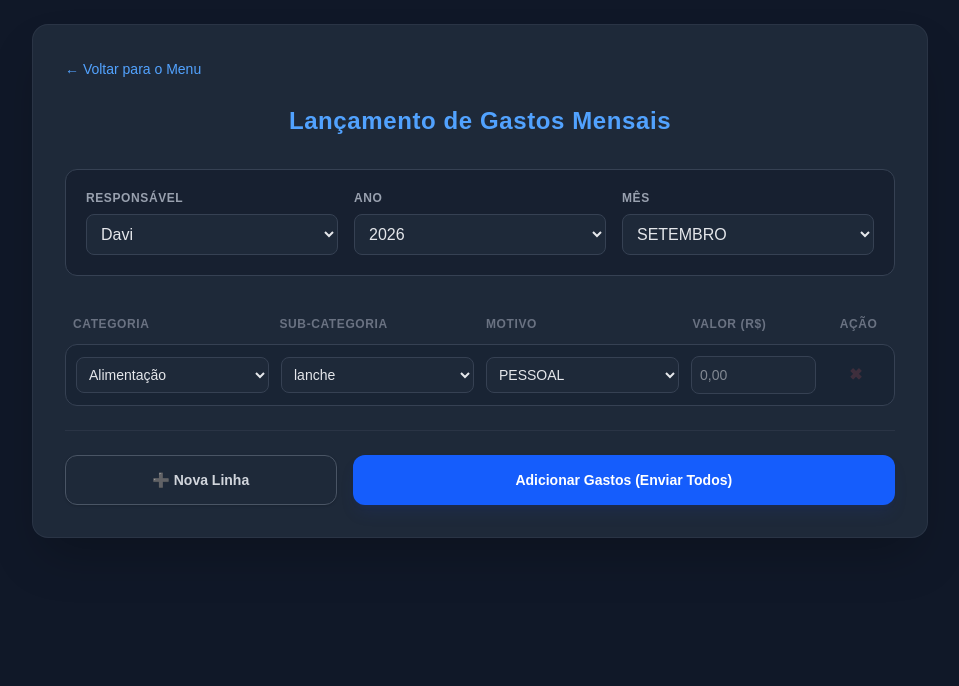
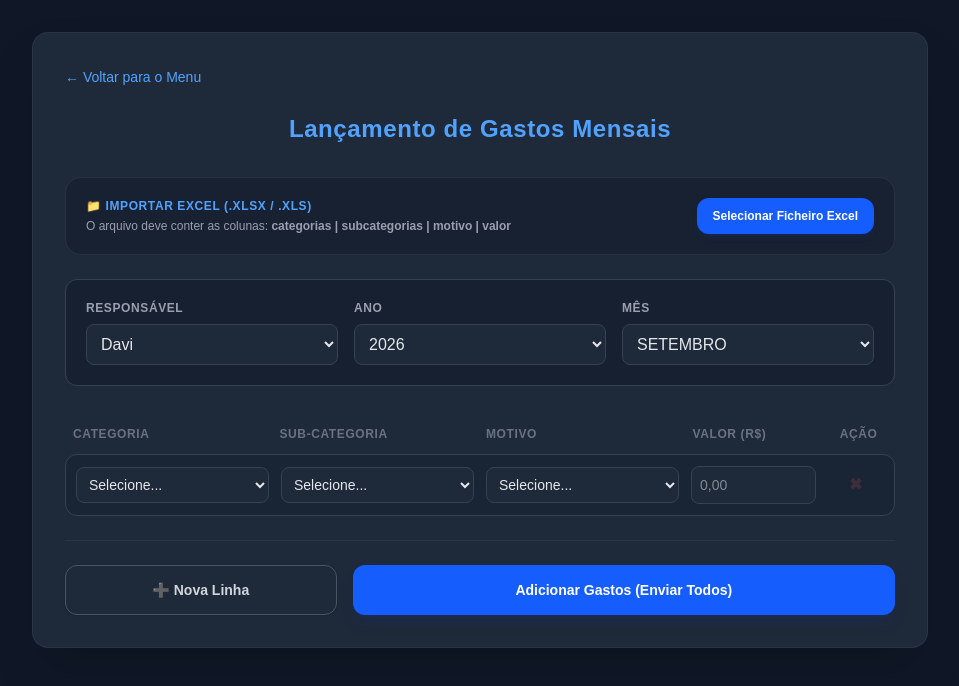
Before and after one commit to DaviGHeleno/Planejamento-Financeiro, a Next.js app in the folder frontend/: page /gastos in a window 1280 px wide. Shown: the top 686 px of the page, without its empty margins (160-1119 px from the left). Built offline with nearby package versions, Linux system fonts and the light colour scheme.

Commit message:
implementação importacao de Excel

```diff
--- a/frontend/src/app/gastos/page.tsx
+++ b/frontend/src/app/gastos/page.tsx
@@ -2,6 +2,7 @@
 
 import { useState } from 'react';
 import Link from 'next/link';
+import * as XLSX from 'xlsx';
 
 interface ItemGasto {
   id: string;
@@ -24,8 +25,9 @@ export default function GastosPage() {
   const subcategoriaOpcoes = ['carro', 'uber', 'restaurante', 'lanche', 'supermercado', 'beleza', 'terapia', 'remedio', 'passeios', 'hobbies', 'eventos', 'gym', 'esportes', 'mimos', 'compras', 'flock'];
   const motivoOpcoes = ['AMIGOS', 'ONE', 'FAMILIA', 'GASOLINA', 'CONSERTO', 'PESSOAL', 'DAVI', 'PRESENTE'];
 
+  // Inicia com campos vazios por padrão agora, obrigando a preencher
   const [itens, setItens] = useState<ItemGasto[]>([
-    { id: '1', categoria: 'Alimentação', subcategoria: 'lanche', motivo: 'PESSOAL', valor: '' }
+    { id: '1', categoria: '', subcategoria: '', motivo: '', valor: '' }
   ]);
 
   const adicionarLinha = () => {
@@ -33,9 +35,9 @@ export default function GastosPage() {
       ...prev,
       {
         id: Date.now().toString(),
-        categoria: prev[prev.length - 1]?.categoria || 'Alimentação',
-        subcategoria: prev[prev.length - 1]?.subcategoria || 'lanche',
-        motivo: prev[prev.length - 1]?.motivo || 'PESSOAL',
+        categoria: prev[prev.length - 1]?.categoria || '',
+        subcategoria: prev[prev.length - 1]?.subcategoria || '',
+        motivo: prev[prev.length - 1]?.motivo || '',
         valor: ''
       }
     ]);
@@ -59,6 +61,59 @@ export default function GastosPage() {
         adicionarLinha();
       }
     }
+  };
+
+  // Retorna string vazia se não encontrar ou se vier errado do Excel
+  const normalizarOpcaoRigorosa = (valor: string, opcoes: string[]) => {
+    if (!valor) return '';
+    const match = opcoes.find(opt => opt.toLowerCase() === valor.toLowerCase().trim());
+    return match || '';
+  };
+
+  const handleFileUpload = (e: React.ChangeEvent<HTMLInputElement>) => {
+    const file = e.target.files?.[0];
+    if (!file) return;
+
+    const reader = new FileReader();
+    reader.onload = (evt) => {
+      try {
+        const bstr = evt.target?.result;
+        const workbook = XLSX.read(bstr, { type: 'binary' });
+        const wsname = workbook.SheetNames[0];
+        const ws = workbook.Sheets[wsname];
+
+        const data = XLSX.utils.sheet_to_json<any>(ws);
+
+        if (data.length === 0) {
+          setMensagem('❌ O ficheiro Excel está vazio.');
+          return;
+        }
+
+        const novosItens: ItemGasto[] = data.map((row, index) => {
+          const categoriaKey = Object.keys(row).find(k => k.toLowerCase().includes('categor'));
+          const subcategoriaKey = Object.keys(row).find(k => k.toLowerCase().includes('sub'));
+          const motivoKey = Object.keys(row).find(k => k.toLowerCase().includes('motivo'));
+          const valorKey = Object.keys(row).find(k => k.toLowerCase().includes('valor') || k.toLowerCase().includes('r$'));
+
+          return {
+            id: (Date.now() + index).toString(),
+            categoria: normalizarOpcaoRigorosa(categoriaKey ? String(row[categoriaKey]) : '', categoriaOpcoes),
+            subcategoria: normalizarOpcaoRigorosa(subcategoriaKey ? String(row[subcategoriaKey]) : '', subcategoriaOpcoes),
+            motivo: normalizarOpcaoRigorosa(motivoKey ? String(row[motivoKey]) : '', motivoOpcoes),
+            valor: valorKey ? String(row[valorKey]) : ''
+          };
+        });
+
+        setItens(novosItens);
+        setMensagem(`✅ Ficheiro lido com sucesso! Atenção: as linhas a vermelho precisam ser corrigidas antes do envio.`);
+      } catch (error) {
+        console.error(error);
+        setMensagem('❌ Erro ao processar o Excel.');
+      }
+    };
+    reader.readAsBinaryString(file);
+    // Limpa o input file para permitir fazer upload do mesmo ficheiro novamente se necessário
+    e.target.value = '';
   };
 
   const validarFormatoMoeda = (val: string) => {
@@ -89,7 +144,14 @@ export default function GastosPage() {
 
     const temValorInvalido = itensValidos.some(i => !validarFormatoMoeda(i.valor));
     if (temValorInvalido) {
-      setMensagem('❌ Erro: Formato inválido. Use formatos como 60.000,40 | 60000,40 | 70.55 | 700');
+      setMensagem('❌ Erro: Formato de valor inválido.');
+      return;
+    }
+
+    // NOVA VALIDAÇÃO: Bloqueia se alguma linha tiver o valor preenchido mas faltar classificar algo
+    const temCamposVazios = itensValidos.some(i => !i.categoria || !i.subcategoria || !i.motivo);
+    if (temCamposVazios) {
+      setMensagem('❌ Erro: Existem campos vazios. Preencha todas as caixas delimitadas a vermelho antes de enviar.');
       return;
     }
 
@@ -115,7 +177,7 @@ export default function GastosPage() {
       const data = await response.json();
       if (response.ok) {
         setMensagem(`✅ Sucesso: ${itensParaEnviar.length} gasto(s) cadastrado(s) na aba "${abaNome}"!`);
-        setItens([{ id: Date.now().toString(), categoria: 'Alimentação', subcategoria: 'lanche', motivo: 'PESSOAL', valor: '' }]);
+        setItens([{ id: Date.now().toString(), categoria: '', subcategoria: '', motivo: '', valor: '' }]);
       } else {
         setMensagem(`❌ Erro: ${data.error || 'Erro ao salvar'}`);
       }
@@ -127,40 +189,51 @@ export default function GastosPage() {
   };
 
   return (
-    <div className="min-h-screen bg-gray-900 text-white p-6">
-      <div className="max-w-4xl mx-auto bg-gray-800 p-8 rounded-2xl shadow-2xl border border-gray-700/50">
+    <div className="min-h-screen bg-gray-900 text-white p-6 md:p-8">
+      <div className="max-w-4xl mx-auto bg-gray-800 p-6 md:p-8 rounded-2xl shadow-2xl border border-gray-700/50">
         <div className="mb-6">
           <Link href="/" className="text-sm text-blue-400 hover:text-blue-300 hover:underline transition-colors font-medium">
             ← Voltar para o Menu
           </Link>
         </div>
 
-        {/* TÍTULO - 10% Azul */}
         <h1 className="text-2xl font-bold mb-8 text-center text-blue-400 tracking-wide">
           Lançamento de Gastos Mensais
         </h1>
 
         <form onSubmit={handleSubmit} className="space-y-6">
 
-          {/* CABEÇALHO FIXO - 60% e 30% */}
+          {/* BOTÃO DE UPLOAD DE EXCEL */}
+          <div className="bg-gray-900/40 p-5 rounded-2xl border border-gray-700/50 flex flex-col md:flex-row items-center justify-between gap-4">
+            <div>
+              <h3 className="text-xs font-bold uppercase tracking-wider text-blue-400 mb-1">📁 Importar Excel (.xlsx / .xls)</h3>
+              <p className="text-xs text-gray-400">O arquivo deve conter as colunas: <strong>categorias | subcategorias | motivo | valor</strong></p>
+            </div>
+            <label className="cursor-pointer bg-blue-600 hover:bg-blue-500 text-white font-bold px-4 py-2.5 rounded-xl text-xs transition-all shadow-md shadow-blue-900/20 text-center">
+              <span>Selecionar Ficheiro Excel</span>
+              <input type="file" accept=".xlsx, .xls" onChange={handleFileUpload} className="hidden" />
+            </label>
+          </div>
+
+          {/* CABEÇALHO FIXO */}
           <div className="grid grid-cols-1 md:grid-cols-3 gap-4 bg-gray-900/50 p-5 rounded-xl border border-gray-700">
             <div>
               <label className="block text-xs font-bold uppercase text-gray-400 mb-2 tracking-wider">Responsável</label>
               <select value={responsavel} onChange={(e) => setResponsavel(e.target.value)} className="w-full bg-gray-800 border border-gray-700 rounded-lg p-2.5 text-gray-200 outline-none focus:border-blue-500 focus:ring-1 focus:ring-blue-500 transition-all">
-                <option value="Davi">Davi</option>
-                <option value="Stella">Stella</option>
+                <option className="bg-gray-800 text-gray-200" value="Davi">Davi</option>
+                <option className="bg-gray-800 text-gray-200" value="Stella">Stella</option>
               </select>
             </div>
             <div>
               <label className="block text-xs font-bold uppercase text-gray-400 mb-2 tracking-wider">Ano</label>
               <select value={ano} onChange={(e) => setAno(e.target.value)} className="w-full bg-gray-800 border border-gray-700 rounded-lg p-2.5 text-gray-200 outline-none focus:border-blue-500 focus:ring-1 focus:ring-blue-500 transition-all">
-                {anosOpcoes.map((a) => <option key={a} value={a}>20{a}</option>)}
+                {anosOpcoes.map((a) => <option className="bg-gray-800 text-gray-200" key={a} value={a}>20{a}</option>)}
               </select>
             </div>
             <div>
               <label className="block text-xs font-bold uppercase text-gray-400 mb-2 tracking-wider">Mês</label>
               <select value={mes} onChange={(e) => setMes(e.target.value)} className="w-full bg-gray-800 border border-gray-700 rounded-lg p-2.5 text-gray-200 outline-none focus:border-blue-500 focus:ring-1 focus:ring-blue-500 transition-all">
-                {mesesOpcoes.map((m) => <option key={m} value={m}>{m}</option>)}
+                {mesesOpcoes.map((m) => <option className="bg-gray-800 text-gray-200" key={m} value={m}>{m}</option>)}
               </select>
             </div>
           </div>
@@ -177,17 +250,24 @@ export default function GastosPage() {
 
             {itens.map((item, index) => {
               const isUltima = index === itens.length - 1;
-              const isValido = validarFormatoMoeda(item.valor);
+              const isValidoMoeda = validarFormatoMoeda(item.valor);
+
+              // Validações visuais das seleções
+              const errorCategoria = !item.categoria && item.valor.trim() !== '';
+              const errorSub = !item.subcategoria && item.valor.trim() !== '';
+              const errorMotivo = !item.motivo && item.valor.trim() !== '';
 
               return (
                 <div key={item.id} className="grid grid-cols-1 md:grid-cols-12 gap-3 bg-gray-900/30 border border-gray-700 p-2.5 rounded-xl items-center hover:bg-gray-800/80 transition-colors">
+
                   <div className="col-span-3">
                     <select
                       value={item.categoria}
                       onChange={(e) => atualizarItem(item.id, 'categoria', e.target.value)}
-                      className="w-full bg-gray-800 border border-gray-700 rounded-lg p-2 text-sm text-gray-200 outline-none focus:border-blue-500 focus:ring-1 focus:ring-blue-500 transition-all"
+                      className={`w-full bg-gray-800 border rounded-lg p-2 text-sm text-gray-200 outline-none transition-all focus:ring-1 ${errorCategoria ? 'border-red-500 focus:border-red-500 focus:ring-red-500 bg-red-900/10' : 'border-gray-700 focus:border-blue-500 focus:ring-blue-500'}`}
                     >
-                      {categoriaOpcoes.map((c) => <option key={c} value={c}>{c}</option>)}
+                      <option className="bg-gray-800 text-gray-400" value="">Selecione...</option>
+                      {categoriaOpcoes.map((c) => <option className="bg-gray-800 text-gray-200" key={c} value={c}>{c}</option>)}
                     </select>
                   </div>
 
@@ -195,9 +275,10 @@ export default function GastosPage() {
                     <select
                       value={item.subcategoria}
                       onChange={(e) => atualizarItem(item.id, 'subcategoria', e.target.value)}
-                      className="w-full bg-gray-800 border border-gray-700 rounded-lg p-2 text-sm text-gray-200 outline-none focus:border-blue-500 focus:ring-1 focus:ring-blue-500 transition-all"
+                      className={`w-full bg-gray-800 border rounded-lg p-2 text-sm text-gray-200 outline-none transition-all focus:ring-1 ${errorSub ? 'border-red-500 focus:border-red-500 focus:ring-red-500 bg-red-900/10' : 'border-gray-700 focus:border-blue-500 focus:ring-blue-500'}`}
                     >
-                      {subcategoriaOpcoes.map((s) => <option key={s} value={s}>{s}</option>)}
+                      <option className="bg-gray-800 text-gray-400" value="">Selecione...</option>
+                      {subcategoriaOpcoes.map((s) => <option className="bg-gray-800 text-gray-200" key={s} value={s}>{s}</option>)}
                     </select>
                   </div>
 
@@ -205,9 +286,10 @@ export default function GastosPage() {
                     <select
                       value={item.motivo}
                       onChange={(e) => atualizarItem(item.id, 'motivo', e.target.value)}
-                      className="w-full bg-gray-800 border border-gray-700 rounded-lg p-2 text-sm text-gray-200 outline-none focus:border-blue-500 focus:ring-1 focus:ring-blue-500 transition-all"
+                      className={`w-full bg-gray-800 border rounded-lg p-2 text-sm text-gray-200 outline-none transition-all focus:ring-1 ${errorMotivo ? 'border-red-500 focus:border-red-500 focus:ring-red-500 bg-red-900/10' : 'border-gray-700 focus:border-blue-500 focus:ring-blue-500'}`}
                     >
-                      {motivoOpcoes.map((mo) => <option key={mo} value={mo}>{mo}</option>)}
+                      <option className="bg-gray-800 text-gray-400" value="">Selecione...</option>
+                      {motivoOpcoes.map((mo) => <option className="bg-gray-800 text-gray-200" key={mo} value={mo}>{mo}</option>)}
                     </select>
                   </div>
 
@@ -220,7 +302,7 @@ export default function GastosPage() {
                       onChange={(e) => atualizarItem(item.id, 'valor', e.target.value)}
                       onKeyDown={(e) => handleKeyDownValor(e, isUltima)}
                       className={`w-full bg-gray-800 border rounded-lg p-2 text-sm text-gray-200 outline-none transition-all focus:ring-1 ${
-                        !isValido ? 'border-red-500 focus:border-red-500 focus:ring-red-500' : 'border-gray-700 focus:border-blue-500 focus:ring-blue-500'
+                        !isValidoMoeda ? 'border-red-500 focus:border-red-500 focus:ring-red-500' : 'border-gray-700 focus:border-blue-500 focus:ring-blue-500'
                       }`}
                     />
                   </div>
@@ -250,7 +332,6 @@ export default function GastosPage() {
               ➕ Nova Linha
             </button>
 
-            {/* BOTÃO PRINCIPAL - 10% Azul */}
             <button
               type="submit"
               disabled={enviando}
--- a/frontend/src/app/resumo/page.tsx
+++ b/frontend/src/app/resumo/page.tsx
@@ -268,7 +268,7 @@ export default function ResumoPage() {
             {visao === 'tabela' && (
               <div className="overflow-x-auto">
                 <p className="text-xs font-semibold uppercase tracking-wider text-gray-400 mb-3">
-                  Exibindo {dadosFiltradosTabela.length} de {dadosGastos.length} registro(s).
+                 N° de registro(s): {dadosFiltradosTabela.length}.
                 </p>
                 <table className="w-full text-left border-collapse">
                   <thead>
```
